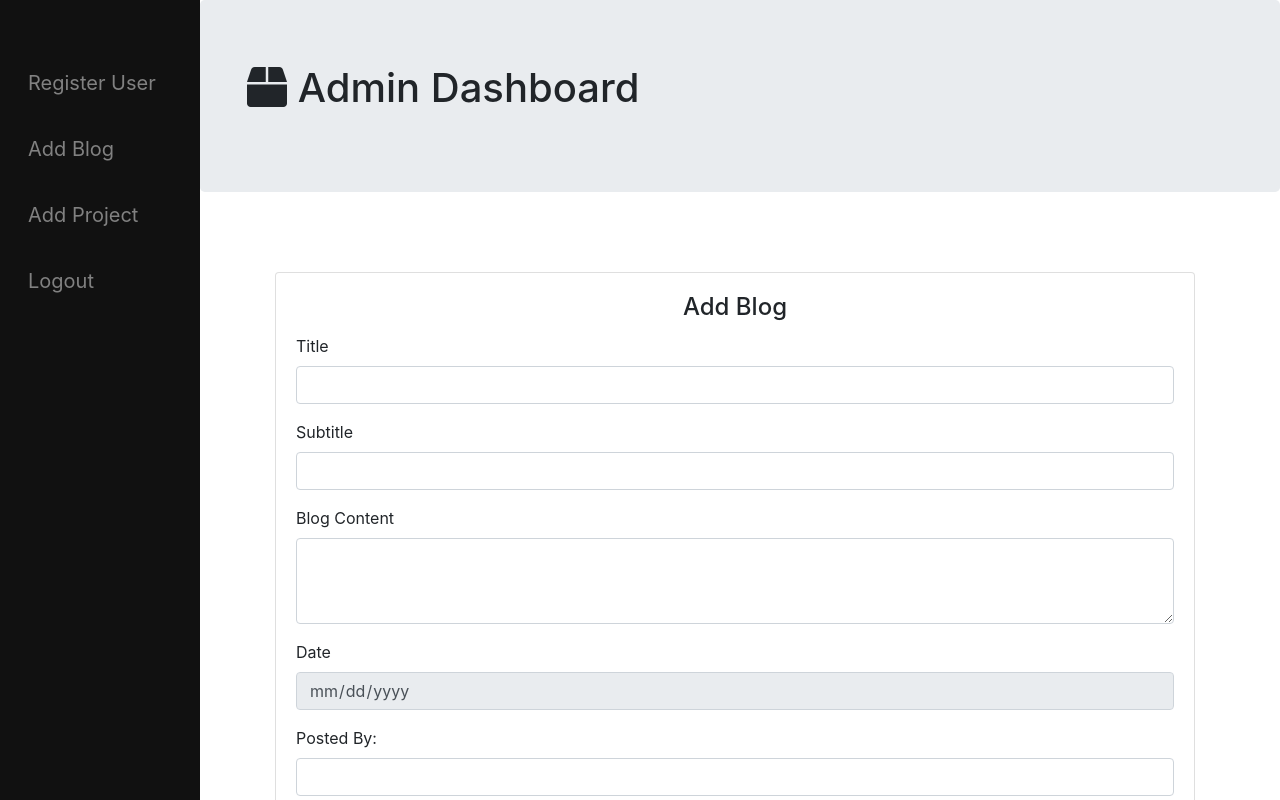
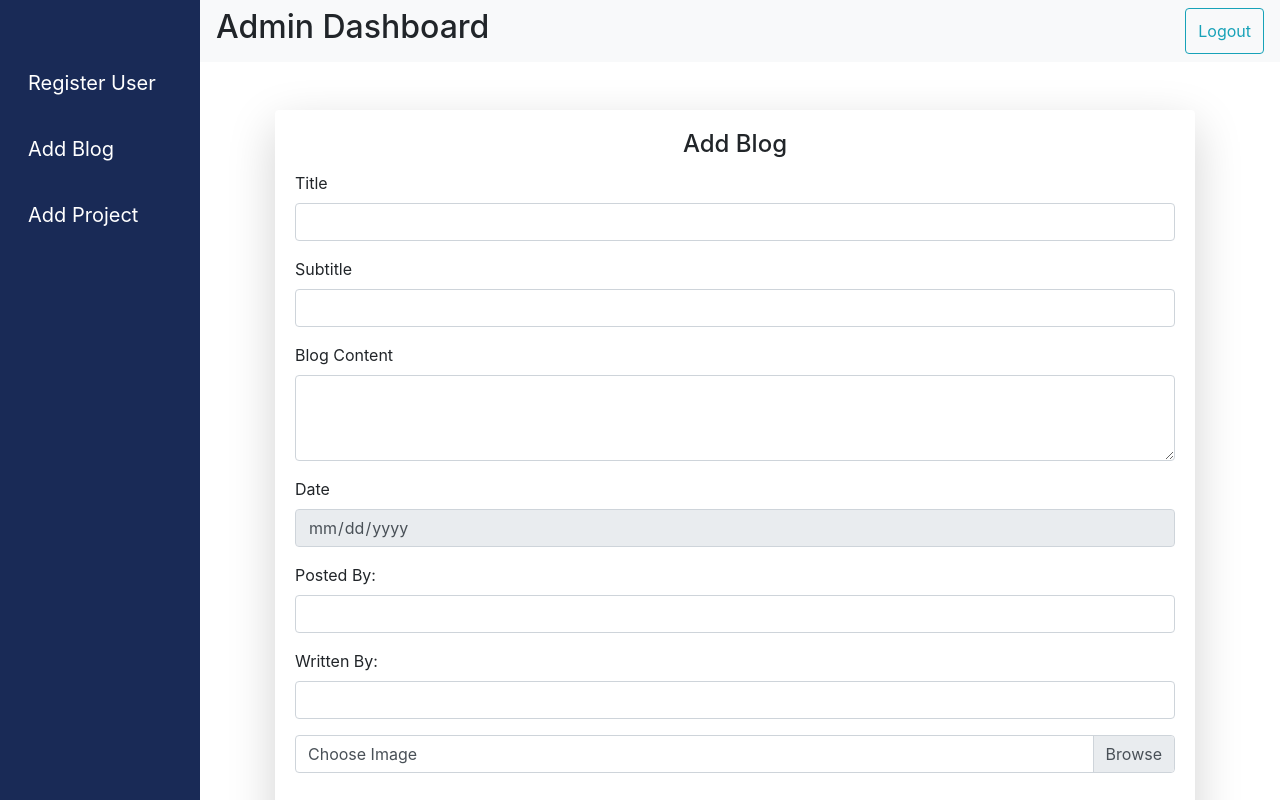
Before and after one commit to anuraggharat/Nikhil-Comforts-Admin, a React (Create React App) app: page /AddBlog in a window 1280 px wide. Shown: the top 800 px of the page. Built offline with nearby package versions, Linux system fonts and the light colour scheme; sample sign-in values are in the browser's storage.

Commit message:
ui changed

```diff
--- a/src/App.css
+++ b/src/App.css
@@ -1,38 +1,9 @@
-.App {
-  text-align: center;
+.bg-first{
+  background-color: #192A56;
 }
-
-.App-logo {
-  height: 40vmin;
-  pointer-events: none;
+.ml-200{
+  margin-left: 200px;
 }
-
-@media (prefers-reduced-motion: no-preference) {
-  .App-logo {
-    animation: App-logo-spin infinite 20s linear;
-  }
+body{
+  background-color: white;
 }
-
-.App-header {
-  background-color: #282c34;
-  min-height: 100vh;
-  display: flex;
-  flex-direction: column;
-  align-items: center;
-  justify-content: center;
-  font-size: calc(10px + 2vmin);
-  color: white;
-}
-
-.App-link {
-  color: #61dafb;
-}
-
-@keyframes App-logo-spin {
-  from {
-    transform: rotate(0deg);
-  }
-  to {
-    transform: rotate(360deg);
-  }
-}
--- a/src/App.js
+++ b/src/App.js
@@ -37,7 +37,7 @@ class App extends Component {
     render() {
       return (
         <Router>
-          <div>
+          <div className=" bg-white">
           <Switch>
               <Route exact path = {"/"} component={Login} />
               <this.PrivateRoute exact path = {"/AddBlog"} component={AddBlog} />
--- a/src/Sidebar/Sidebar.js
+++ b/src/Sidebar/Sidebar.js
@@ -1,35 +1,17 @@
 import React, {Component} from 'react';
-import { Link, Route, BrowserRouter as Router, Redirect, Switch } from "react-router-dom";
+import { Link } from "react-router-dom";
 import './sidebar.css'
-import Login from '../login/login'
 
 class Sidebar extends Component {
-    constructor(props) {
-        super(props);
-        this.onSubmit = this.onSubmit.bind(this);
-    }
 
-    async onSubmit(e) {
-        e.preventDefault();
-        this.clearAuthData();
-        window.location.reload(false)
-    }
-
-
-    clearAuthData() {
-        localStorage.removeItem('token');
-        localStorage.removeItem('expiration');
-    }
 
     render () {
         return (
-            <div class="sidenav">
-                <Link to = "/Register">Register User</Link>
-                <Link to = "/AddBlog">Add Blog</Link>
-                <Link to = "/AddProject">Add Project</Link>
-                <a href="#" onClick={e => this.onSubmit(e)}>Logout</a>
+            <div class="sidenav bg-first  text-white">
+                <Link to = "/Register" className=" text-white">Register User</Link>
+                <Link to = "/AddBlog" className=" text-white">Add Blog</Link>
+                <Link to = "/AddProject" className=" text-white">Add Project</Link>
             </div>
-
         );
     }
 }
--- a/src/Sidebar/sidebar.css
+++ b/src/Sidebar/sidebar.css
@@ -11,7 +11,6 @@
     z-index: 1; /* Stay on top */
     top: 0; /* Stay at the top */
     left: 0;
-    background-color: #111; /* Black */
     overflow-x: hidden; /* Disable horizontal scroll */
     padding-top: 50px;
   }
@@ -21,11 +20,11 @@
     padding: 18px 20px 18px 28px;
     text-decoration: none;
     font-size: 20px;
-    color: #818181;
     display: block;
   }
 
   /* When you mouse over the navigation links, change their color */
   .sidenav a:hover {
     color: #f1f1f1;
+    text-decoration: none;
   }
--- a/src/header/header.css
+++ b/src/header/header.css
@@ -1,8 +1,3 @@
 .mainContent {
     margin-left: 200px;
 }
-
-.jumbotron {
-    padding-bottom: 20px;
-    padding-top: 50px;
-}
--- a/src/header/header.js
+++ b/src/header/header.js
@@ -1,28 +1,28 @@
 import React, { Component } from 'react';
 import './header.css';
 
-class Header extends Component {
-    constructor(propos) {
-        super();
+function Header(){
+
+    const logout=()=>{
+            localStorage.removeItem('token');
+            localStorage.removeItem('expiration');
+        window.location.reload(false)
+
     }
 
-    render() {
+
         return (
-            <div class = "mainContent">
-                <div class = "jumbotron">
-                    <div class = "container">
-                        <div class = "page-header">
-                            <h1> <i class="fas fa-box"></i>   Admin Dashboard</h1>
-                            <p class = "lead"></p>
-                        </div>
+                <div className="ml-200 bg-light   p-2 px-3">
+                        <div className = "d-flex  justify-content-between">
+                            <h2 className="text-grey">Admin Dashboard</h2>
+                            <button className="btn btn-outline-info" onClick={logout}>Logout</button>
                     </div>
                 </div>
-            </div>
 
         );
 
     }
-}
+
 
 
 export default Header;
--- a/src/shared/add_blog/add_blog.js
+++ b/src/shared/add_blog/add_blog.js
@@ -63,10 +63,10 @@ export default function AddBlog() {
 <div>
                 <Header></Header>
                 <Sidebar></Sidebar>
-                <div className="container">
+                <div className="container bg-white">
                 <div className="row">
                     <div className="col-sm-12 col-md-7 col-lg-10 ml-auto">
-                    <div className="card card-signin my-5">
+                    <div className="card shadow-lg border-0 my-5">
                         <div className="card-body">
                         <h4 className="card-title text-center">Add Blog</h4>
                         {response ? (
--- a/src/shared/add_project/add_project.js
+++ b/src/shared/add_project/add_project.js
@@ -67,7 +67,7 @@ export default function Add_project() {
                 <div className="container">
                 <div className="row">
                     <div className="col-sm-9 col-md-7 col-lg-10 ml-auto">
-                    <div className="card card-signin my-5">
+                    <div className="card border-0 shadow-lg my-5">
                         <div className="card-body">
                         <h4 className="card-title text-center">Add Project</h4>
                         <form className = "form-signin" encType = "multipart/form-data">
@@ -105,10 +105,12 @@ export default function Add_project() {
                                 disabled
                             />
                             </div> */}
+                             <div className="form-group">
                              <div className="custom-file">
                             <input type="file" className="custom-file-input" id="image_path" name="file" onChange={handleFile}  />
                             <label className="custom-file-label" htmlFor="image_path">Choose Image</label>
                             </div>
+                             </div>
 
                             <div className="form-group">
                             <label htmlFor="">Description</label>
```
